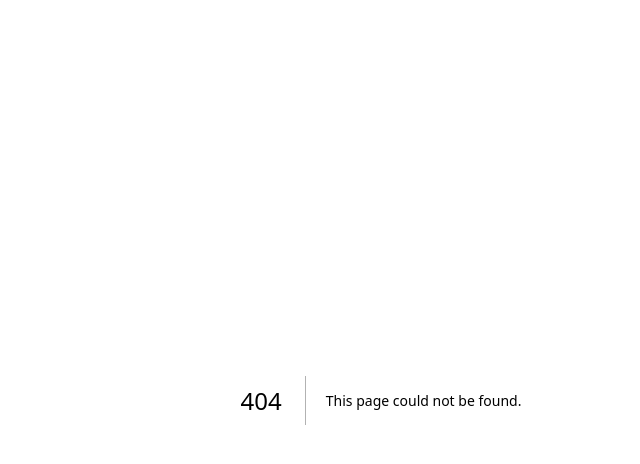
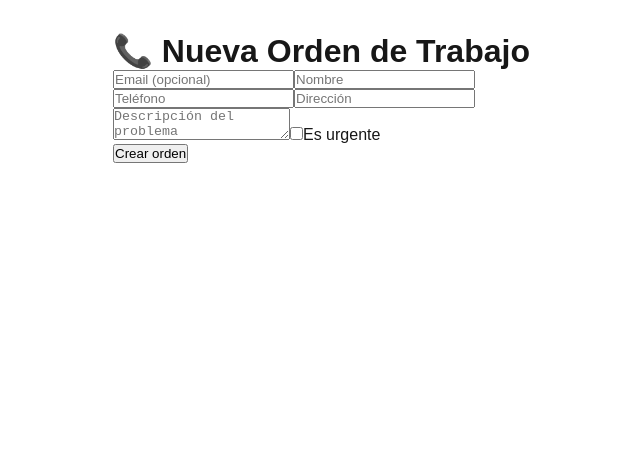
Before and after one commit to VisualTitus/task321, a Next.js app: page /new-task in a window 1280 px wide. Before the commit this address had no page. Shown: the top 464 px of the page, without its empty margins (259-899 px from the left). Built offline with nearby package versions, Linux system fonts and the light colour scheme.

Commit message:
📞 Add new-task form with client check + task creation

```diff
--- /dev/null
+++ b/pages/new-task.tsx
@@ -0,0 +1,120 @@
+import { useState } from "react";
+import { useRouter } from "next/router";
+import { createClient } from "@supabase/supabase-js";
+
+// ⚠️ Reemplazá con tus claves reales o movelo a lib/supabase.js
+const supabase = createClient("https://YOUR_PROJECT.supabase.co", "YOUR_ANON_KEY");
+
+export default function NewTaskPage() {
+  const router = useRouter();
+  const [form, setForm] = useState({
+    email: "",
+    name: "",
+    phone: "",
+    address: "",
+    description: "",
+    urgent: false,
+  });
+  const [loading, setLoading] = useState(false);
+  const [message, setMessage] = useState("");
+
+  const handleChange = (e: any) => {
+    const { name, value, type, checked } = e.target;
+    setForm((prev) => ({
+      ...prev,
+      [name]: type === "checkbox" ? checked : value,
+    }));
+  };
+
+  const handleSubmit = async (e: any) => {
+    e.preventDefault();
+    setLoading(true);
+    setMessage("");
+
+    // 1. Buscar cliente por email (si tiene)
+    let clientId = null;
+
+    if (form.email) {
+      const { data: existingClient } = await supabase
+        .from("clients")
+        .select("id")
+        .eq("email", form.email)
+        .maybeSingle();
+
+      if (existingClient) {
+        clientId = existingClient.id;
+      }
+    }
+
+    // 2. Si no existe cliente, lo creamos
+    if (!clientId) {
+      const { data: newClient, error: clientError } = await supabase
+        .from("clients")
+        .insert([
+          {
+            email: form.email || null,
+            name: form.name,
+            phone: form.phone,
+            address: form.address,
+          },
+        ])
+        .select()
+        .single();
+
+      if (clientError || !newClient) {
+        setMessage("❌ Error al guardar cliente");
+        setLoading(false);
+        return;
+      }
+
+      clientId = newClient.id;
+    }
+
+    // 3. Crear la orden de trabajo
+    const { error: taskError } = await supabase.from("task_request").insert([
+      {
+        client_id: clientId,
+        description: form.description,
+        urgent: form.urgent,
+      },
+    ]);
+
+    if (taskError) {
+      setMessage("❌ Error al crear orden");
+    } else {
+      setMessage("✅ Orden creada correctamente");
+      setForm({
+        email: "",
+        name: "",
+        phone: "",
+        address: "",
+        description: "",
+        urgent: false,
+      });
+    }
+
+    setLoading(false);
+  };
+
+  return (
+    <div style={{ padding: "2rem", maxWidth: "600px", margin: "0 auto" }}>
+      <h1>📞 Nueva Orden de Trabajo</h1>
+      <form onSubmit={handleSubmit}>
+        <input type="text" name="email" placeholder="Email (opcional)" value={form.email} onChange={handleChange} />
+        <input type="text" name="name" placeholder="Nombre" value={form.name} onChange={handleChange} required />
+        <input type="text" name="phone" placeholder="Teléfono" value={form.phone} onChange={handleChange} />
+        <input type="text" name="address" placeholder="Dirección" value={form.address} onChange={handleChange} />
+        <textarea name="description" placeholder="Descripción del problema" value={form.description} onChange={handleChange} required />
+        <label>
+          <input type="checkbox" name="urgent" checked={form.urgent} onChange={handleChange} />
+          Es urgente
+        </label>
+        <br />
+        <button type="submit" disabled={loading}>
+          {loading ? "Guardando..." : "Crear orden"}
+        </button>
+      </form>
+      <p>{message}</p>
+    </div>
+  );
+}
```
